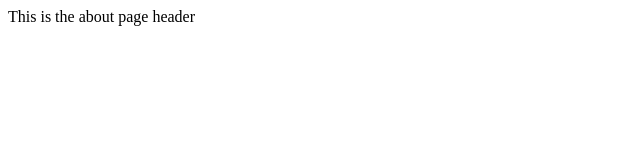
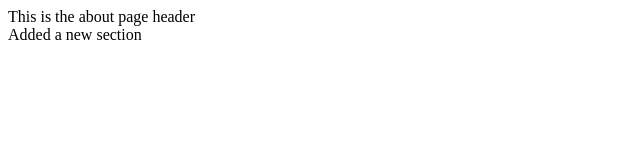
Before and after one commit to BathSpaWebDev/cohort-11-work, a plain HTML site: page about.html in a window 1280 px wide. Shown: the whole page, without its empty margins (0-640 px from the left). Drawn offline with Linux system fonts and the light colour scheme.

Commit message:
added section

```diff
--- a/about.html
+++ b/about.html
@@ -8,5 +8,8 @@
 </head>
 <body>
     <header>This is the about page header</header>
+    <section>
+        Added a new section
+    </section>
 </body>
 </html>
```
